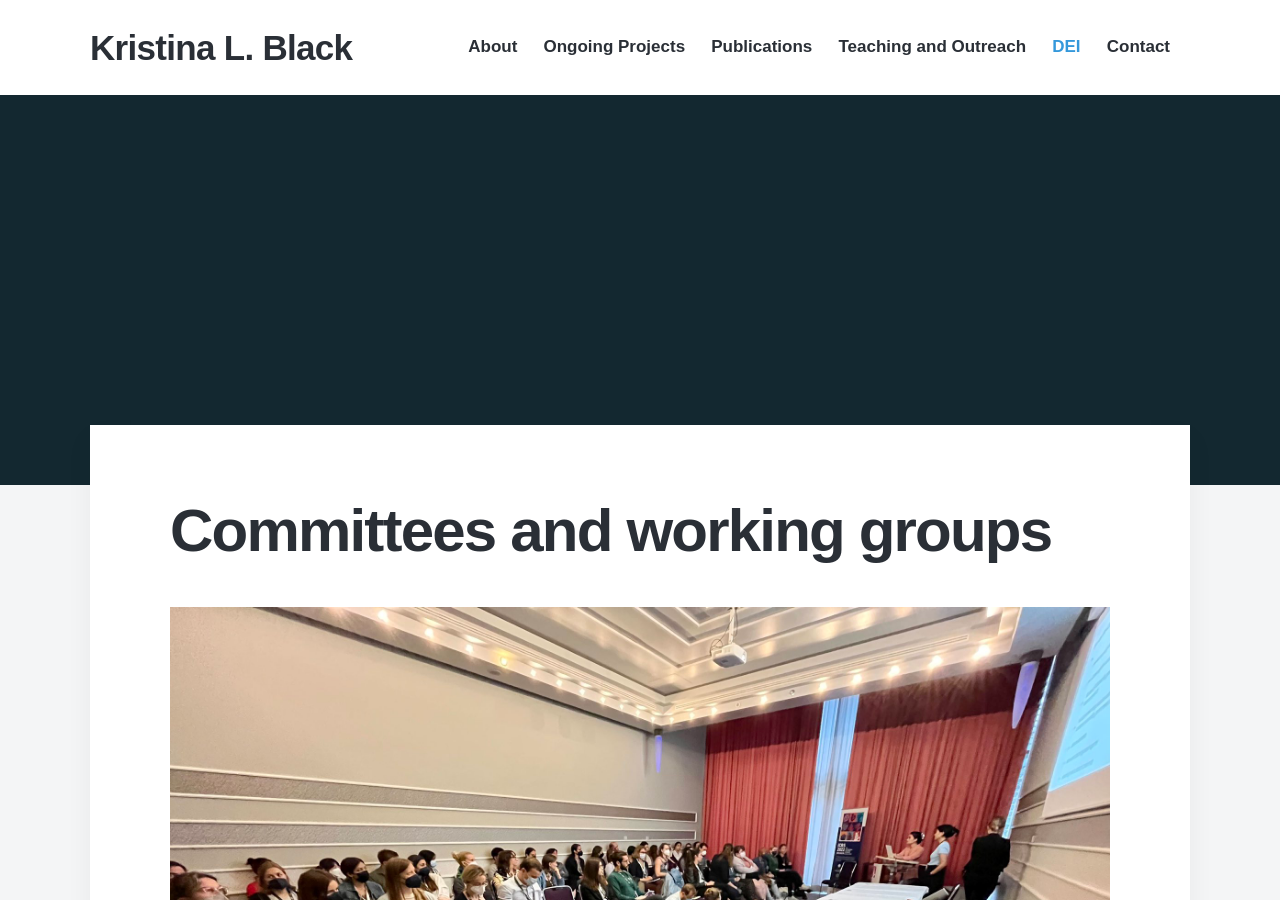
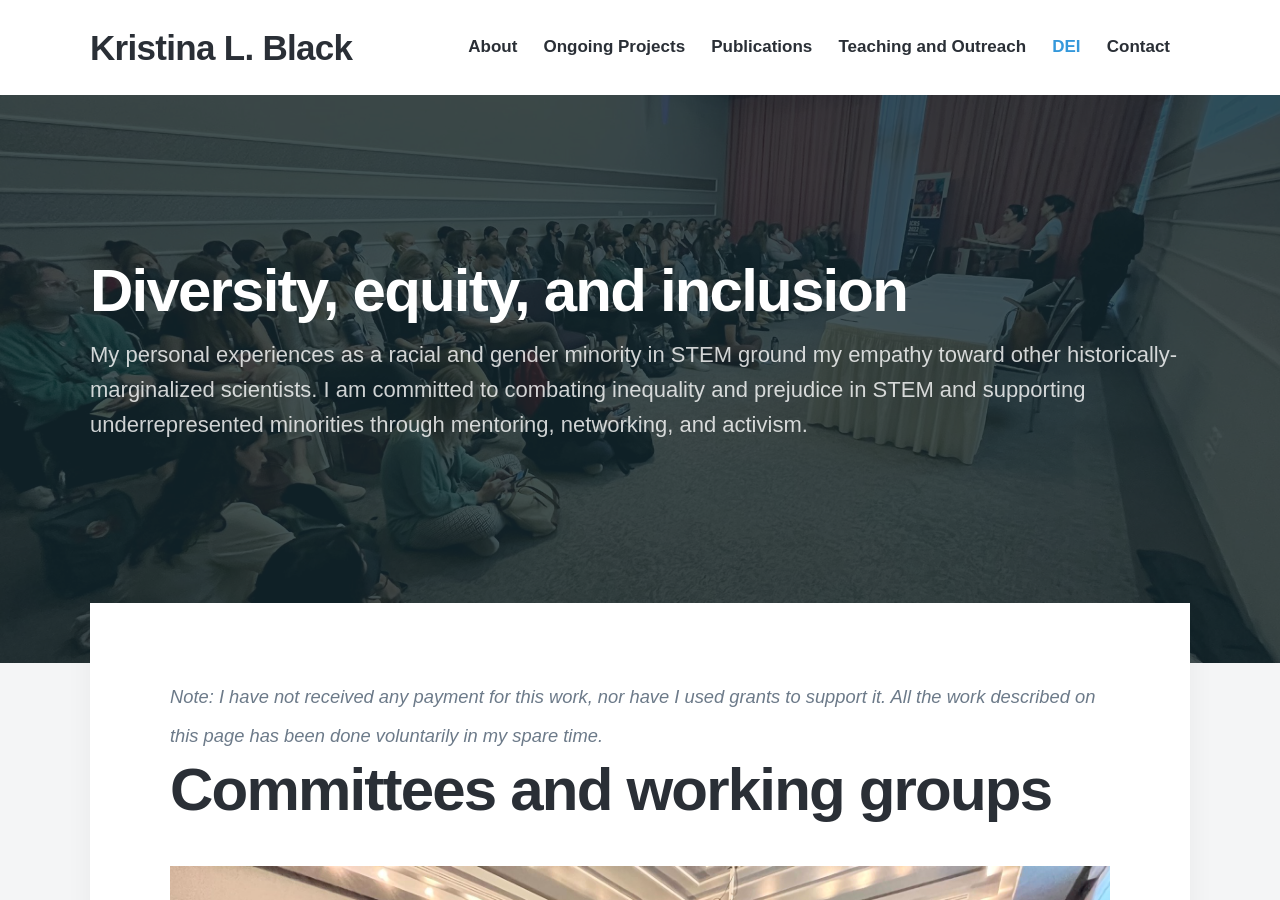
Before and after one commit to kristinaleilani/kristinaleilani.github.io, a Jekyll site: the page built from _pages/dei.md, in a window 1280 px wide and 900 px high. Built offline with Jekyll 4.4.1, drawn with Linux system fonts in a browser that asks for light colours; nearby versions of some CDN libraries; some web fonts are replaced.

Commit message:
Update dei.md

```diff
--- a/_pages/dei.md
+++ b/_pages/dei.md
@@ -1,9 +1,10 @@
 ---
 title: Diversity, equity, and inclusion
-subtitle: My personal experiences as a racial and gender minority in STEM ground my empathy toward other historically-marginalized scientists. I am committed to combating inequality and prejudice in STEM and supporting underrepresented minorities through mentoring, networking, and activism. <sub>*Note: I have not received any payment for this work, nor have I used grants to support it. All the work described on this page has been done voluntarily in my spare time.*<sub>
+subtitle: My personal experiences as a racial and gender minority in STEM ground my empathy toward other historically-marginalized scientists. I am committed to combating inequality and prejudice in STEM and supporting underrepresented minorities through mentoring, networking, and activism.
 description:
 featured_image: /images/ICRS22.jpeg
 ---
+<sub>*Note: I have not received any payment for this work, nor have I used grants to support it. All the work described on this page has been done voluntarily in my spare time.*<sub>
 
 # Committees and working groups
 
```
